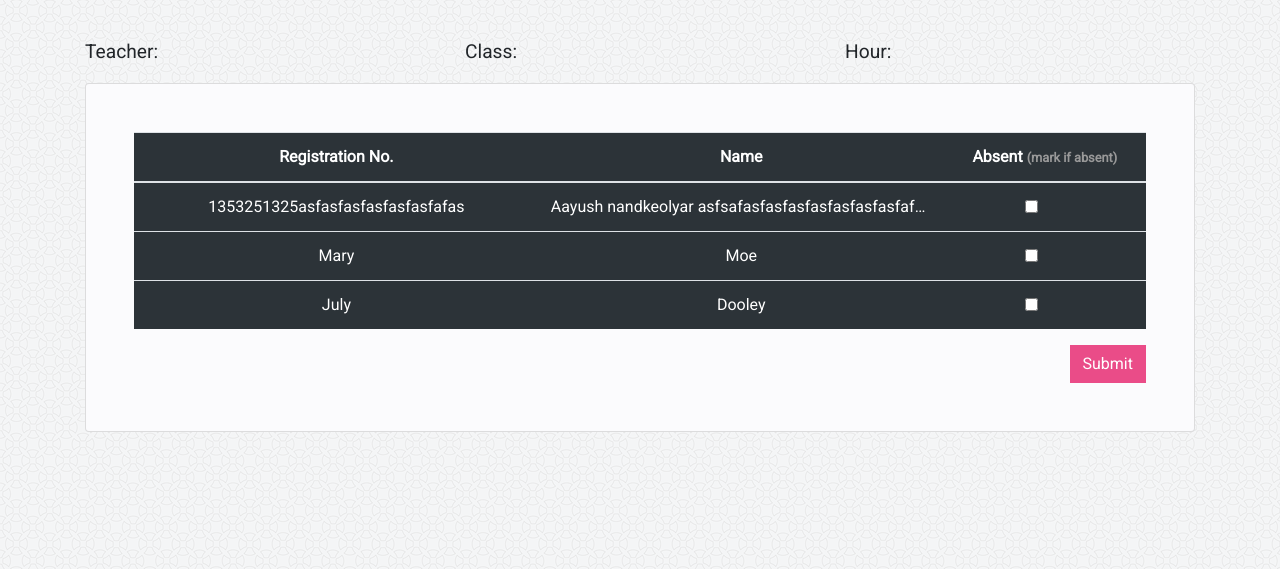
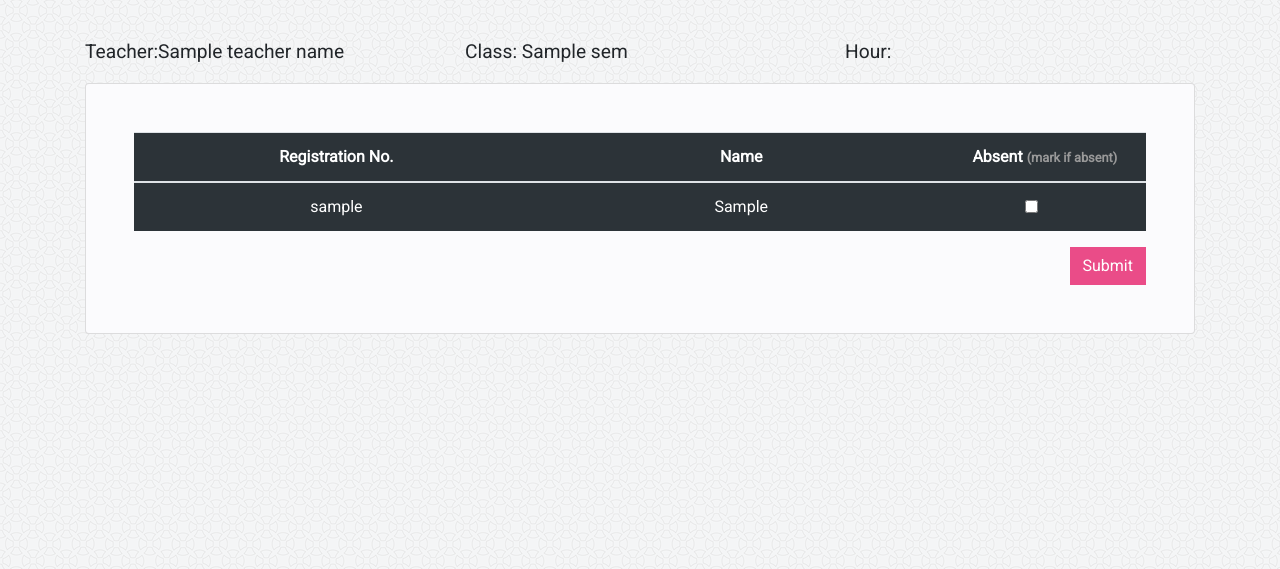
Before and after one commit to devxtechnologies/ams, a Django app: template templates/attendance.html in a window 1280 px wide. Shown: the part 56-625 px from the top of the page. Run offline with Django 3.2, Linux system fonts and the light colour scheme; tables that the repository leaves empty hold one stand-in row (values such as "Sample post"); the template is opened without the code that fills it: values that come from a table or form of the project are taken from there, most other values are stand-ins (such as "Sample title", 1, 10 or a date in 2020); some libraries are stand-ins or nearby versions.

Commit message:
Finish attendance entry

```diff
--- a/main/admin.py
+++ b/main/admin.py
@@ -9,7 +9,7 @@ class UserAdmin(DjangoUserAdmin):
 
 	fieldsets = (
 		(None, {'fields': ('username', 'email', 'password')}),
-		(('Personal info'), {'fields': ('first_name', 'last_name', 'phone',)}),
+		(('Personal info'), {'fields': ('first_name', 'last_name', 'phone','subjects',)}),
 		(('Permissions'), {'fields': ('is_active', 'is_staff', 'is_superuser',
 									   'groups', 'user_permissions')}),
 		(('Important dates'), {'fields': ('last_login', 'date_joined')}),
@@ -50,3 +50,6 @@ class SubjectAdmin(admin.ModelAdmin):
 	list_display = ('name', 'code', 'theory', 'elective',)
 	search_fields = ('name', 'code',)
 	ordering = ('name',)
+
+admin.site.register(Absentees)
+admin.site.register(Attendance)
--- a/main/models.py
+++ b/main/models.py
@@ -2,6 +2,15 @@ from django.db import models
 from django.contrib.auth.models import AbstractUser
 
 # Create your models here.
+
+class UserType(models.Model):
+	'''
+	UserType:
+	'''
+	name = models.CharField("Type of User", max_length=50)
+
+	def __str__(self):
+		return self.name
 
 class User(AbstractUser):
 	'''
@@ -12,6 +21,7 @@ class User(AbstractUser):
 	email = models.EmailField("Email", max_length=250, null=True, blank=True)
 	sem = models.IntegerField("Semester", null=True, blank=True)
 	sec = models.CharField("Section", max_length=10, null=True, blank=True)
+	user_type = models.ManyToManyField('UserType')
 
 
 class Subject(models.Model):
@@ -56,14 +66,19 @@ class Attendance(models.Model):
 	'''
 	Attendance: Stores the list of students for whom attendance has to be taken
 	'''
-	teacher = models.ForeignKey('user')
-	date_time = models.DateTimeField(auto_now=False, auto_now_add=False)
-	subject = models.ForeignKey('subject')
+	date_time = models.DateTimeField(auto_now=True, auto_now_add=False)
+	teaches = models.ForeignKey('teaches', null=True)
+
+	def __str__(self):
+		return f'{self.teaches.teacher.first_name} -> {self.date_time}'
 
 
 class Absentees(models.Model):
 	'''
 	Absentees: Stores the list of students who are absent
 	'''
-	name = models.ForeignKey('user')
+	user = models.ForeignKey('user')
 	attendance = models.ForeignKey('attendance')
+
+	def __str__(self):
+		return self.user.first_name
--- a/main/urls.py
+++ b/main/urls.py
@@ -5,6 +5,7 @@ from django.conf import settings
 
 from . import views
 urlpatterns = [
+
 	url(r'^$', views.InitialView.as_view(), name='initial'),
-  url(r'^entry/', views.AttendanceView.as_view(), name='main'),
+   	url(r'^entry/', views.AttendanceView.as_view(), name='attendance'),
 ]
--- a/templates/attendance.html
+++ b/templates/attendance.html
@@ -32,10 +32,10 @@
 <div style="margin-top:3%;" class="container">
 	<div id="details_pc" class="row">
 		<div class="col">
-			<p>Teacher:</p>
+			<p>Teacher:{{teacher_name}}</p>
 		</div>
 		<div class="col">
-			<p>Class: </p>
+			<p>Class: {{sem}}</p>
 		</div>
 		<div class="col">
 			<p>Hour: </p>
@@ -43,17 +43,17 @@
 	</div>
 	<div id="details_mob" class="d-none">
 		<div>
-			<p>Teacher:</p>
+			<p>Teacher:{{teacher_name}}</p>
 		</div>
 		<div>
-			<p>Class: </p>
+			<p>Class: {{sem}}</p>
 		</div>
 		<div>
 			<p>Hour: </p>
 		</div>
 	</div>
 	<div class="card p-5">
-		<form>
+		<form method="POST">{% csrf_token %}
 			<table style="overflow-x:auto;max-width:100%;" class="table table-gray">
 		    	<thead>
 		      		<tr class="text-center">
@@ -63,27 +63,15 @@
 			      	</tr>
 				</thead>
 				<tbody>
-			      	<tr class="text-center">
-				        <td>1353251325asfasfasfasfasfasfafas</td>
-				        <td>Aayush nandkeolyar asfsafasfasfasfasfasfasfasfafasNandu</td>
-			        	<td>
-			        		<div style="text-align:center;" class="checkbox"><input type="checkbox" class="form-check-input" id="check2" name="vehicle2" value="something"></div>
-			        	</td>
-			      	</tr>
-			      	<tr class="text-center">
-				        <td>Mary</td>
-				        <td>Moe</td>
-				        <td>
-			        		<div style="text-align:center;" class="checkbox"><input type="checkbox" class="form-check-input" id="check2" name="vehicle2" value="something"></div>
-			        	</td>
-			      	</tr>
-			      	<tr class="text-center">
-				        <td>July</td>
-				        <td>Dooley</td>
-				        <td>
-			        		<div style="text-align:center;" class="checkbox"><input type="checkbox" class="form-check-input" id="check2" name="vehicle2" value="something"></div>
-			        	</td>
-			      	</tr>
+					{% for i in student_list %}
+				      	<tr class="text-center">
+					        <td>{{i.username }}</td>
+					        <td>{{i.first_name }}</td>
+				        	<td>
+				        		<div style="text-align:center;" class="checkbox"><input type="checkbox" class="form-check-input" id="check2" name="student" value="{{i.username}}"></div>
+				        	</td>
+				      	</tr>
+			      	{% endfor %}
 		    	</tbody>
 		  	</table>
 		  	<input type="submit" class="btn submit-btn float-right" value="Submit">
--- a/templates/initial.html
+++ b/templates/initial.html
@@ -16,7 +16,7 @@
           	<fieldset class="clearfix">
 	            <div class="form-group col-sm-12 col-md-12">
 					<label class="white pb-2" for="subject">Subject:</label>
-					{% render_field form.subject class="form-control" %}
+					{% render_field form.teaches class="form-control" %}
 				</div>
           	</fieldset>
 
@@ -103,7 +103,7 @@ $(document).ready(function() {
 </script>
 <script>
 $(function() {
-	$('#id_subject').change(function() {
+	$('#id_teaches').change(function() {
 		$('#initial-form').submit();
 	})
 })
```
Also changed, not shown: main/forms.py (+4 -3 lines), main/views.py (+24 -6 lines), main/migrations/0003_auto_20180728_0533.py (added), main/migrations/0004_merge_20180730_0728.py (added), main/migrations/0005_auto_20180730_0735.py (added), main/migrations/0006_auto_20180730_0743.py (added).
